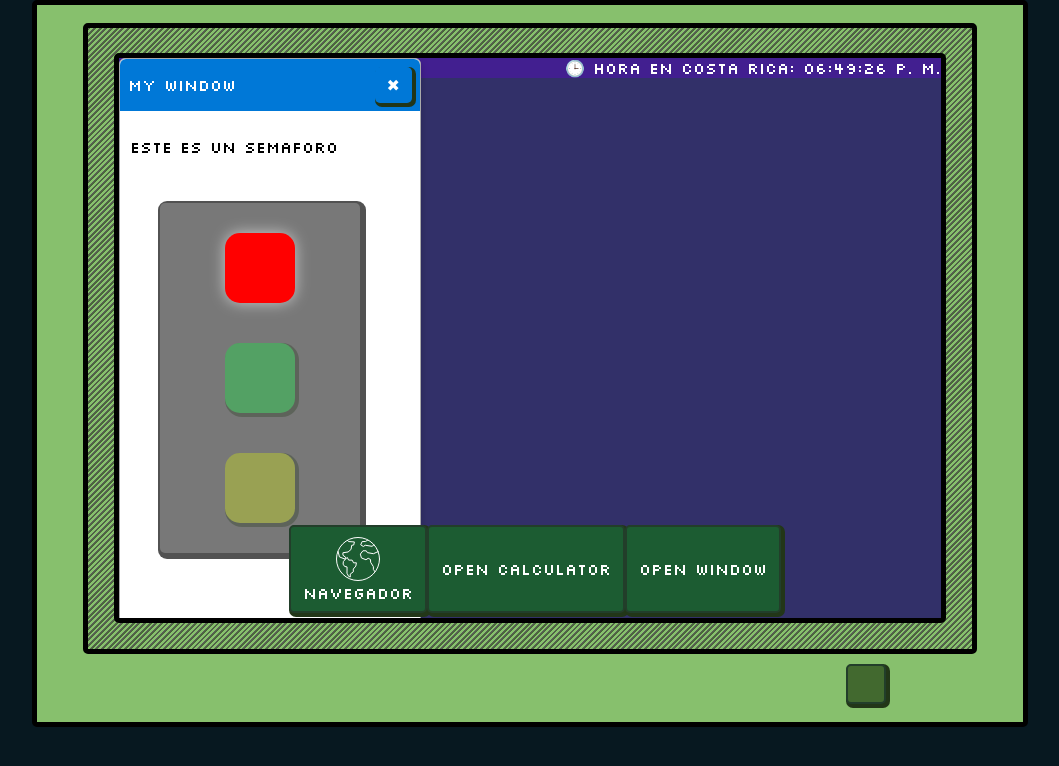
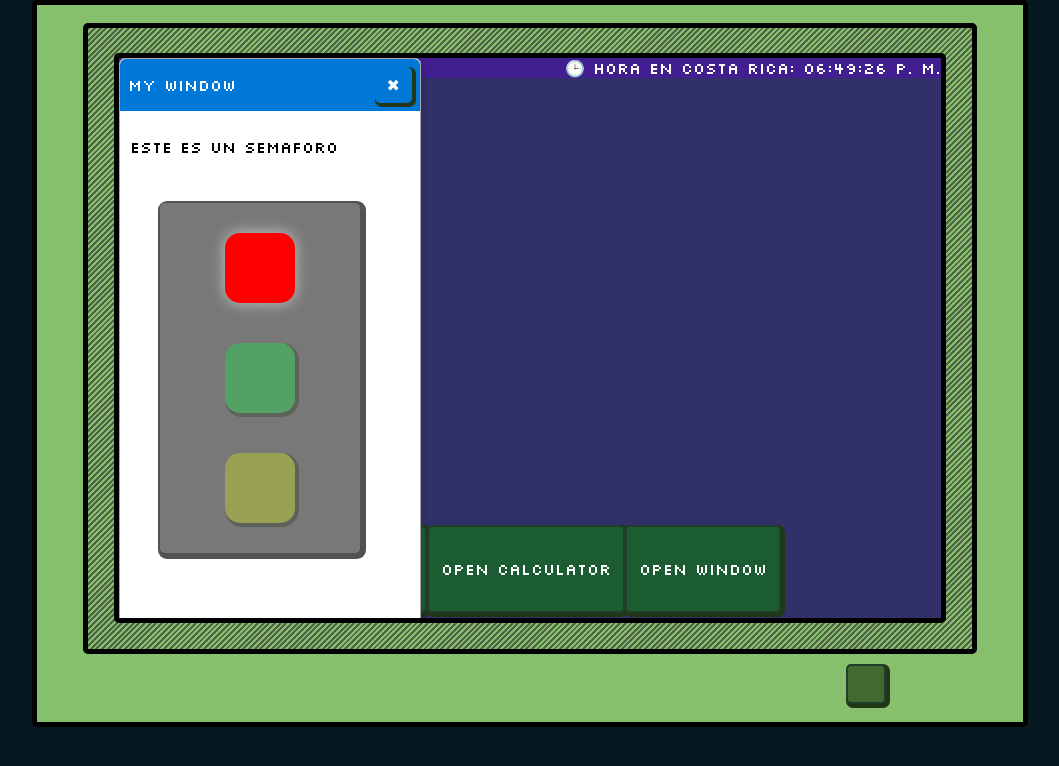
Before and after one commit to JKalith/pcPixelArt, a React (Create React App) app: page / in a window 1280 px wide. Both pictures are taken after a click on the button "Open Window". Shown: the top 766 px of the page, without its empty margins (110-1169 px from the left). Built offline with nearby package versions, Linux system fonts and the light colour scheme.

Commit message:
Ajuste en ventana emergente
La ventana emergente estaba detras de los elementos

```diff
--- a/src/css/FloatingWindow.module.css
+++ b/src/css/FloatingWindow.module.css
@@ -4,9 +4,11 @@
   position: relative;
   border: 2px solid #ccc;
   overflow: hidden;
+
 }
 
 .window {
+  z-index: 100;
   width: 300px;
   height: 600px;
   position: absolute;
```
Also changed, not shown: src/components/classExercises/Contador.jsx (added).
